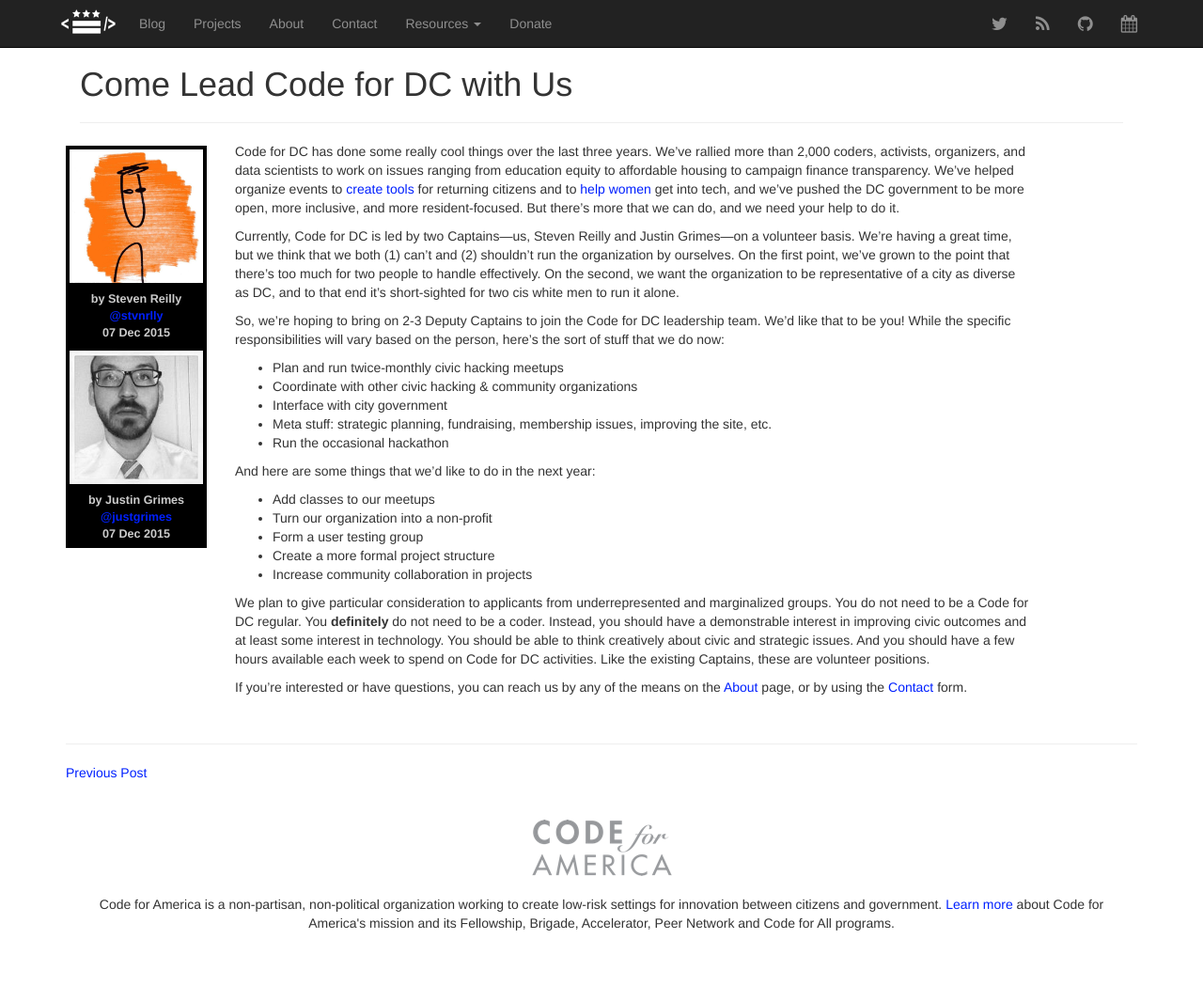
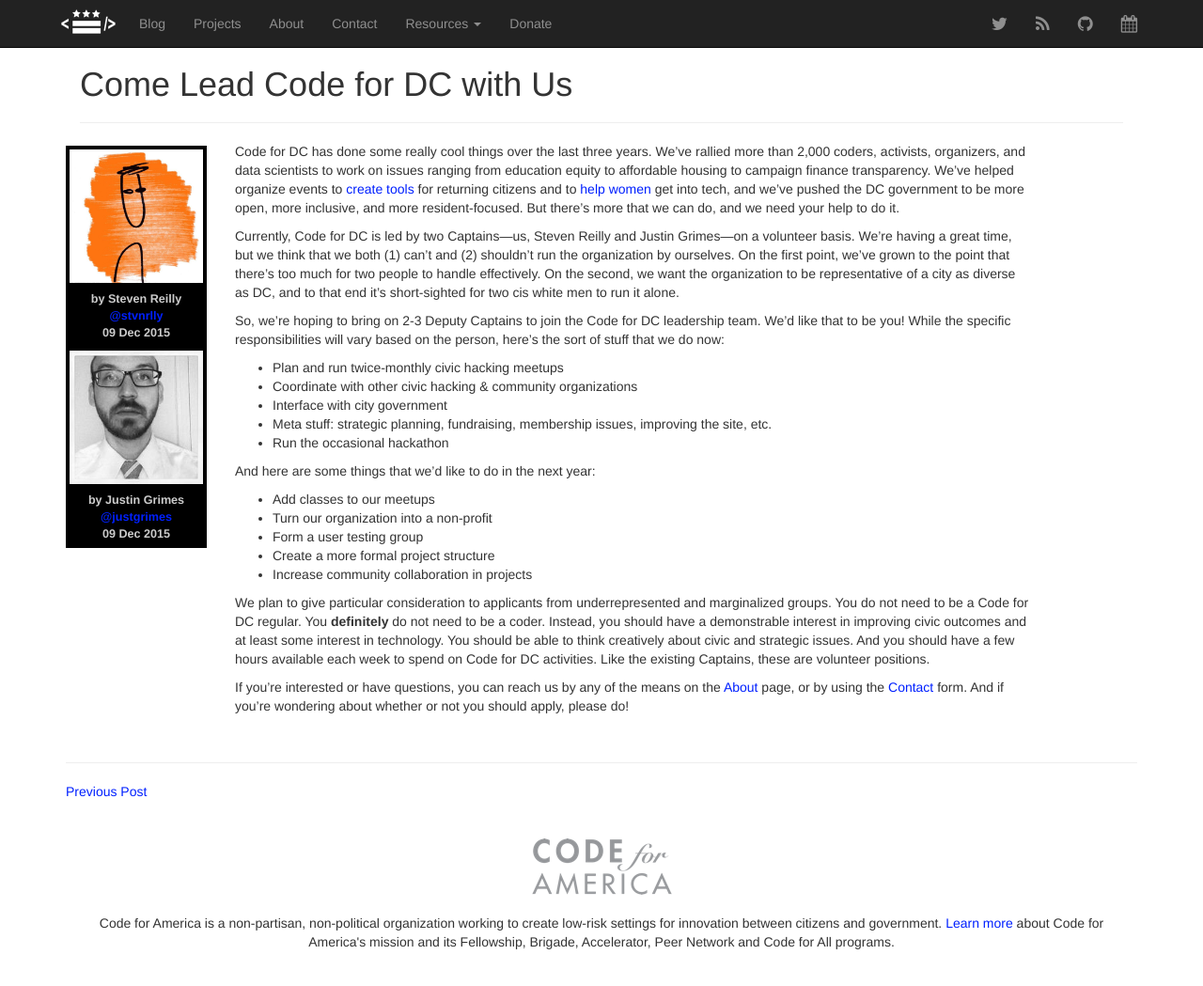
Before and after one commit to civictechdc/codefordc.github.com, a Jekyll site: the page built from blog/_posts/2015-12-09-join-our-leadership.md, in a window 1280 px wide and 1062 px high. Shown: the top 1049 px of the window at 94% size. Built offline with Jekyll 4.4.1, drawn with Linux system fonts in a browser that asks for light colours; Markdown is read by kramdown in place of the engine named in the settings; a file with an impossible date is left out.

Commit message:
change date and add encouragement

```diff
--- a/blog/_posts/2015-12-07-join-our-leadership.md
+++ b/blog/_posts/2015-12-09-join-our-leadership.md
@@ -2,7 +2,7 @@
 layout: post
 categories: blog
 title:  "Come Lead Code for DC with Us"
-date:   2015-12-07 09:55:00
+date:   2015-12-09 20:55:00
 authors:
 - stvnrlly
 - justgrimes
@@ -29,4 +29,4 @@
 
 We plan to give particular consideration to applicants from underrepresented and marginalized groups. You do not need to be a Code for DC regular. You **definitely** do not need to be a coder. Instead, you should have a demonstrable interest in improving civic outcomes and at least some interest in technology. You should be able to think creatively about civic and strategic issues. And you should have a few hours available each week to spend on Code for DC activities. Like the existing Captains, these are volunteer positions.
 
-If you're interested or have questions, you can reach us by any of the means on the [About](/about.html) page, or by using the [Contact](/contact.html) form.
+If you're interested or have questions, you can reach us by any of the means on the [About](/about.html) page, or by using the [Contact](/contact.html) form. And if you're wondering about whether or not you should apply, please do!
```
